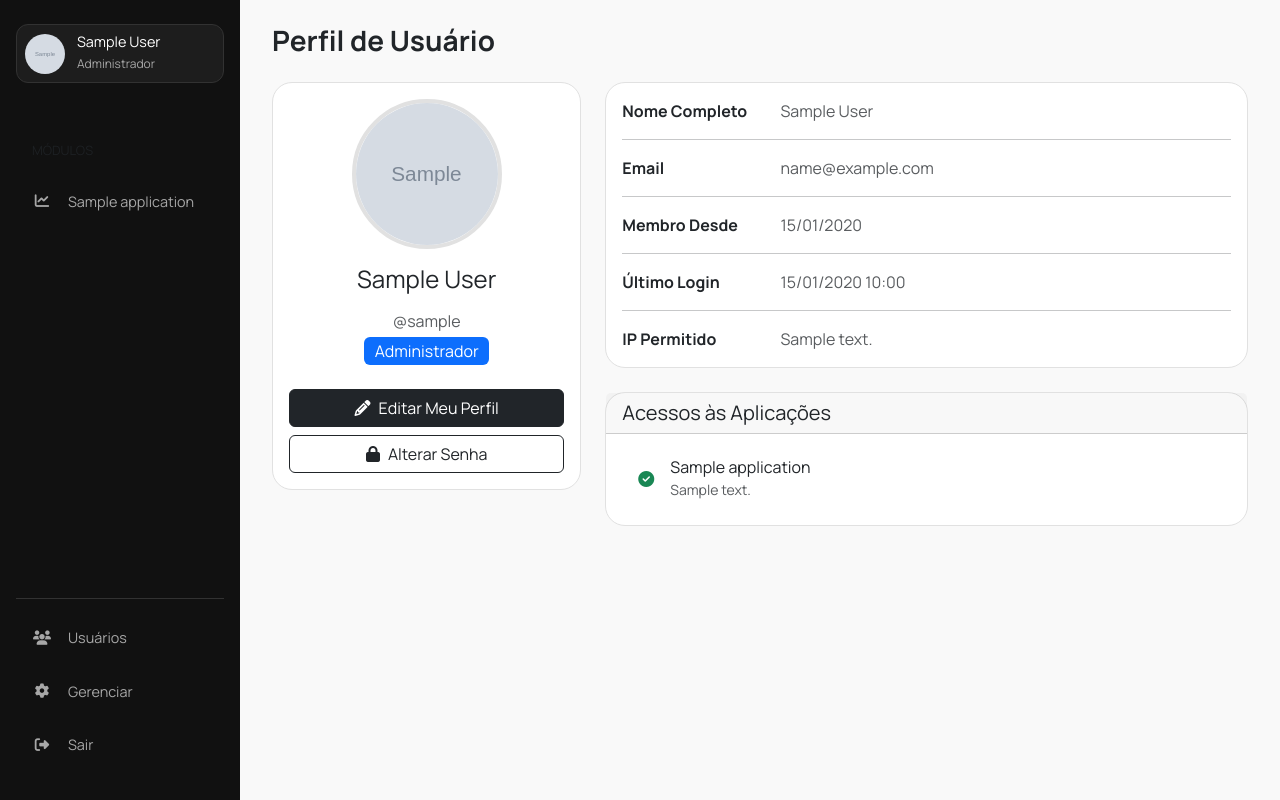
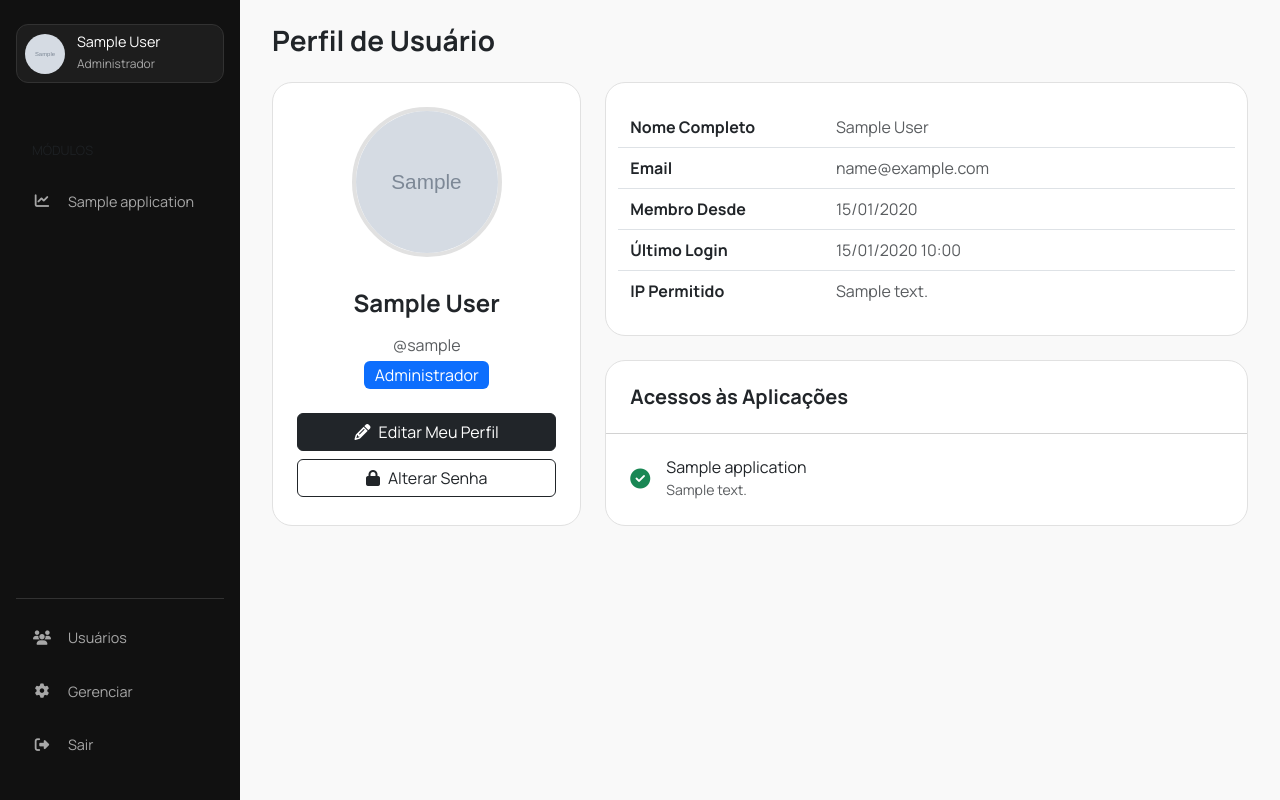
Before and after one commit to ianroddrs/sara_2, a Django app: page /users/1/ in a window 1280 px wide. Run offline with Django 4.2, Linux system fonts and the light colour scheme; a user stored in the database is signed in; tables that the repository leaves empty hold one stand-in row (values such as "Sample post"); grey boxes marked "Sample" are stand-in pictures.

Commit message:
nova estilização templates

```diff
--- a/core/templates/core/user_confirm_delete.html
+++ b/core/templates/core/user_confirm_delete.html
@@ -6,7 +6,7 @@
 <div class="main-header">
     <h1>Confirmar Exclusão de Usuário</h1>
 </div>
-<div class="card text-center shadow-sm">
+<div class="card text-center">
     <div class="card-body p-5">
         <div class="display-4 text-danger mb-4">
             <i class="fa-solid fa-triangle-exclamation"></i>
--- a/core/templates/core/user_profile.html
+++ b/core/templates/core/user_profile.html
@@ -8,13 +8,13 @@
     <h1>Perfil de Usuário</h1>
 </div>
 
-<div class="row">
+<div class="row g-4">
     <div class="col-lg-4">
-        <div class="card mb-4">
-            <div class="card-body text-center">
+        <div class="card h-100">
+            <div class="card-body text-center p-4">
                 <img src="{{ profile_user.profile_picture.url }}" alt="Foto de {{ profile_user.username }}"
-                     class="rounded-circle img-fluid" style="width: 150px; height: 150px; object-fit: cover; border: 4px solid var(--border-color);">
-                <h4 class="my-3">{{ profile_user.get_full_name|default:profile_user.username }}</h4>
+                     class="rounded-circle img-fluid mb-3" style="width: 150px; height: 150px; object-fit: cover; border: 4px solid var(--border-color);">
+                <h4 class="my-3 fw-bold">{{ profile_user.get_full_name|default:profile_user.username }}</h4>
                 <p class="text-muted mb-1">@{{ profile_user.username }}</p>
                 <p class="text-muted mb-4"><span class="badge bg-primary fw-normal fs-6">{% get_group profile_user %}</span></p>
 
@@ -35,45 +35,41 @@
 
     <div class="col-lg-8">
         <div class="card mb-4">
-            <div class="card-body">
-                <div class="row">
-                    <div class="col-sm-3"><p class="mb-0 fw-bold">Nome Completo</p></div>
-                    <div class="col-sm-9"><p class="text-muted mb-0">{{ profile_user.get_full_name|default:"Não informado" }}</p></div>
+            <div class="card-body p-4">
+                <div class="row align-items-center py-2 border-bottom">
+                    <div class="col-sm-4"><p class="mb-0 fw-bold">Nome Completo</p></div>
+                    <div class="col-sm-8"><p class="text-muted mb-0">{{ profile_user.get_full_name|default:"Não informado" }}</p></div>
                 </div>
-                <hr>
-                <div class="row">
-                    <div class="col-sm-3"><p class="mb-0 fw-bold">Email</p></div>
-                    <div class="col-sm-9"><p class="text-muted mb-0">{{ profile_user.email|default:"Não informado" }}</p></div>
+                <div class="row align-items-center py-2 border-bottom">
+                    <div class="col-sm-4"><p class="mb-0 fw-bold">Email</p></div>
+                    <div class="col-sm-8"><p class="text-muted mb-0">{{ profile_user.email|default:"Não informado" }}</p></div>
                 </div>
-                <hr>
-                <div class="row">
-                    <div class="col-sm-3"><p class="mb-0 fw-bold">Membro Desde</p></div>
-                    <div class="col-sm-9"><p class="text-muted mb-0">{{ profile_user.date_joined|date:"d/m/Y" }}</p></div>
+                <div class="row align-items-center py-2 border-bottom">
+                    <div class="col-sm-4"><p class="mb-0 fw-bold">Membro Desde</p></div>
+                    <div class="col-sm-8"><p class="text-muted mb-0">{{ profile_user.date_joined|date:"d/m/Y" }}</p></div>
                 </div>
-                <hr>
-                <div class="row">
-                    <div class="col-sm-3"><p class="mb-0 fw-bold">Último Login</p></div>
-                    <div class="col-sm-9"><p class="text-muted mb-0">{{ profile_user.last_login|date:"d/m/Y H:i"|default:"Nunca" }}</p></div>
+                <div class="row align-items-center py-2 border-bottom">
+                    <div class="col-sm-4"><p class="mb-0 fw-bold">Último Login</p></div>
+                    <div class="col-sm-8"><p class="text-muted mb-0">{{ profile_user.last_login|date:"d/m/Y H:i"|default:"Nunca" }}</p></div>
                 </div>
-                <hr>
-                <div class="row">
-                    <div class="col-sm-3"><p class="mb-0 fw-bold">IP Permitido</p></div>
-                    <div class="col-sm-9"><p class="text-muted mb-0">{{ profile_user.allowed_ip_address|default:"Qualquer IP" }}</p></div>
+                <div class="row align-items-center py-2">
+                    <div class="col-sm-4"><p class="mb-0 fw-bold">IP Permitido</p></div>
+                    <div class="col-sm-8"><p class="text-muted mb-0">{{ profile_user.allowed_ip_address|default:"Qualquer IP" }}</p></div>
                 </div>
             </div>
         </div>
 
         <div class="card">
-            <div class="card-header">
-                <h5 class="card-title mb-0">Acessos às Aplicações</h5>
+            <div class="card-header rounded-top-5 bg-white p-4">
+                <h5 class="card-title mb-0 fw-bold">Acessos às Aplicações</h5>
             </div>
-            <div class="card-body">
+            <div class="card-body p-2">
                 {% with user_apps=profile_user.applications.all %}
                     {% if user_apps %}
                         <ul class="list-group list-group-flush">
                             {% for app in user_apps %}
-                                <li class="list-group-item d-flex align-items-center">
-                                    <i class="fa-solid fa-check-circle text-success me-3"></i>
+                                <li class="list-group-item d-flex align-items-center border-0 p-3">
+                                    <i class="fa-solid fa-check-circle text-success me-3 fs-5"></i>
                                     <div>
                                         <h6 class="mb-0">{{ app.name }}</h6>
                                         {% if app.description %}
@@ -84,7 +80,7 @@
                             {% endfor %}
                         </ul>
                     {% else %}
-                        <p class="text-muted text-center py-3">Este usuário não possui acesso a nenhuma aplicação.</p>
+                        <p class="text-muted text-center p-4">Este usuário não possui acesso a nenhuma aplicação.</p>
                     {% endif %}
                 {% endwith %}
             </div>
```
Also changed, not shown: core/templates/core/user_list.html (+7 -10 lines).
